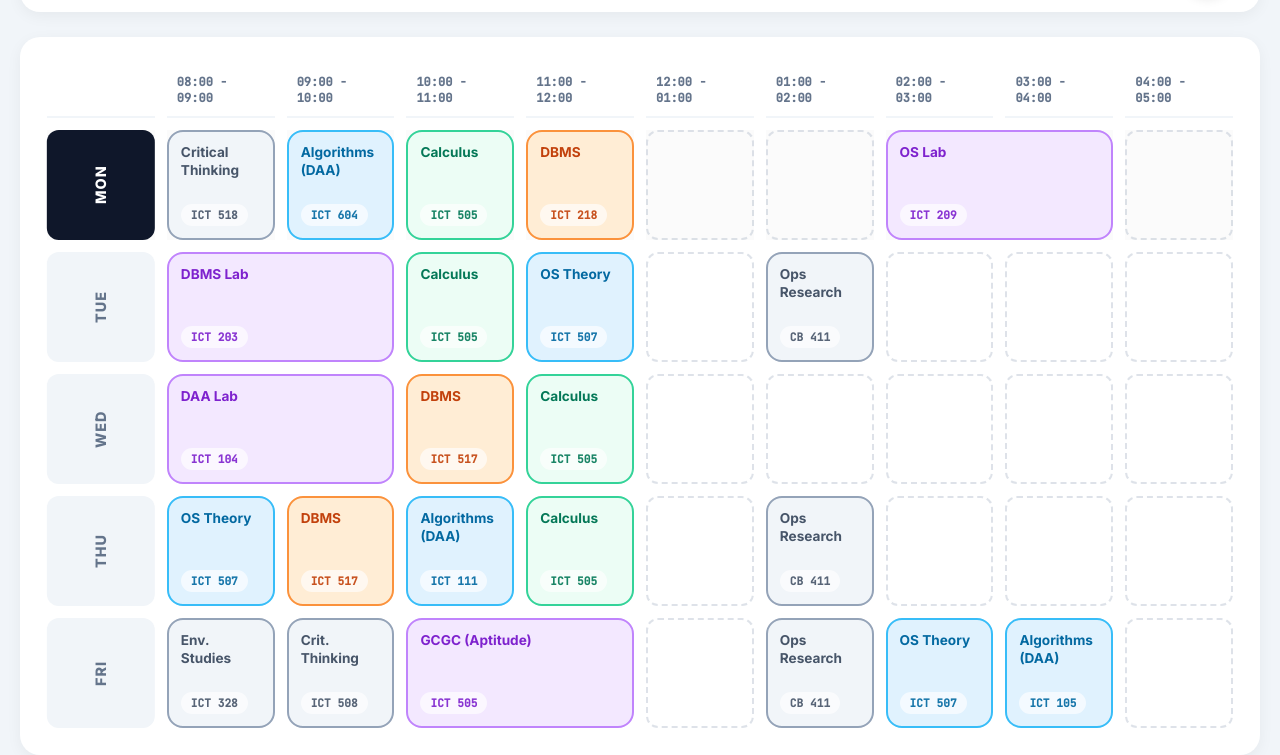
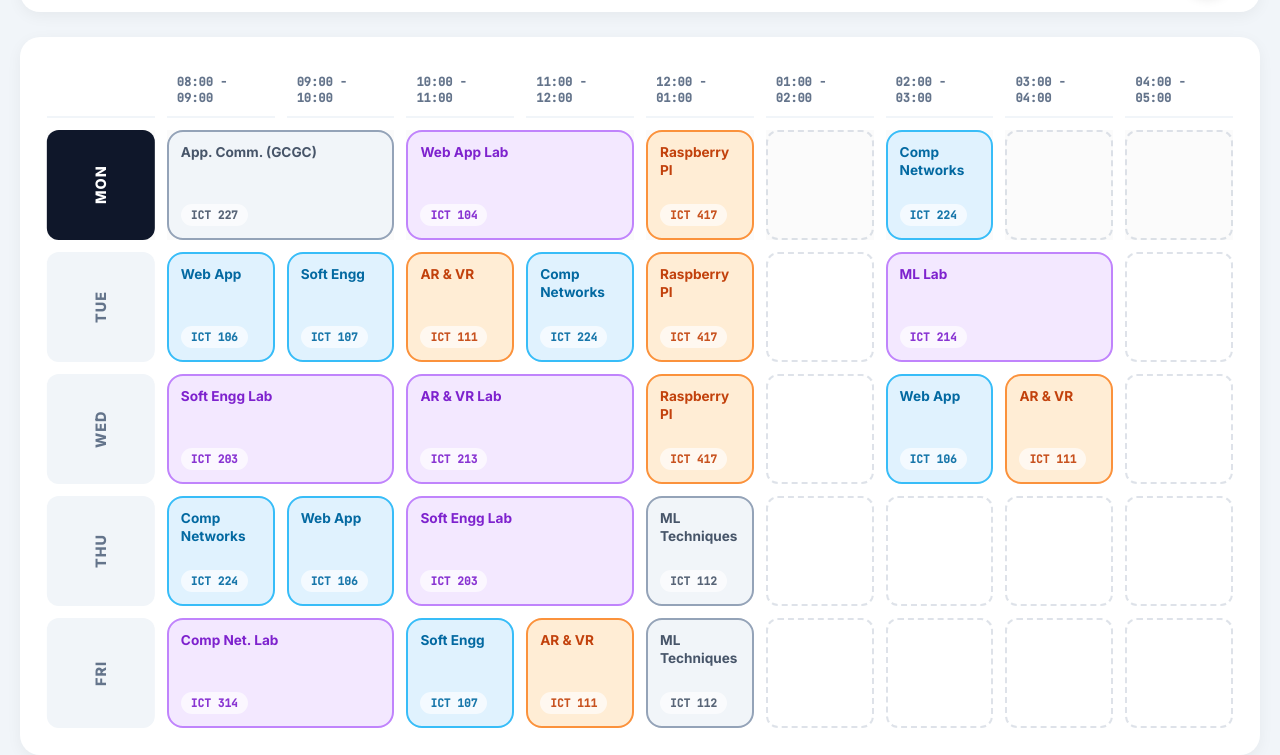
Before and after one commit to JeyaVardhan-L/Timetable, a plain HTML site: page index.html in a window 1280 px wide. Both pictures are taken after a click on the button "Alpha". Shown: the part 73-828 px from the top of the page. Drawn offline with Linux system fonts and the light colour scheme.

Commit message:
Updated my sem 5 time table - The Alpha

```diff
--- a/index.html
+++ b/index.html
@@ -262,49 +262,55 @@
             <tbody id="schedule-alpha" class="schedule-body">
                 <tr data-day="Monday">
                     <td><div class="day-circle">MON</div></td>
-                    <td class="t-oe"><div class="card"><span class="subject">Critical Thinking</span><span class="room-tag">ICT 518</span></div></td>
-                    <td class="t-core"><div class="card"><span class="subject">Algorithms (DAA)</span><span class="room-tag">ICT 604</span></div></td>
-                    <td class="t-math"><div class="card"><span class="subject">Calculus</span><span class="room-tag">ICT 505</span></div></td>
-                    <td class="t-elec"><div class="card"><span class="subject">DBMS</span><span class="room-tag">ICT 218</span></div></td>
-                    <td><div class="empty-card"></div></td><td><div class="empty-card"></div></td>
-                    <td colspan="2" class="t-lab"><div class="card"><span class="subject">OS Lab</span><span class="room-tag">ICT 209</span></div></td>
+                    <td colspan="2" class="t-oe"><div class="card"><span class="subject">App. Comm. (GCGC)</span><span class="room-tag">ICT 227</span></div></td>
+                    <td colspan="2" class="t-lab"><div class="card"><span class="subject">Web App Lab</span><span class="room-tag">ICT 104</span></div></td>
+                    <td class="t-elec"><div class="card"><span class="subject">Raspberry PI</span><span class="room-tag">ICT 417</span></div></td>
+                    <td><div class="empty-card"></div></td>
+                    <td class="t-core"><div class="card"><span class="subject">Comp Networks</span><span class="room-tag">ICT 224</span></div></td>
+                    <td><div class="empty-card"></div></td>
                     <td><div class="empty-card"></div></td>
                 </tr>
                 <tr data-day="Tuesday">
                     <td><div class="day-circle">TUE</div></td>
-                    <td colspan="2" class="t-lab"><div class="card"><span class="subject">DBMS Lab</span><span class="room-tag">ICT 203</span></div></td>
-                    <td class="t-math"><div class="card"><span class="subject">Calculus</span><span class="room-tag">ICT 505</span></div></td>
-                    <td class="t-core"><div class="card"><span class="subject">OS Theory</span><span class="room-tag">ICT 507</span></div></td>
+                    <td class="t-core"><div class="card"><span class="subject">Web App</span><span class="room-tag">ICT 106</span></div></td>
+                    <td class="t-core"><div class="card"><span class="subject">Soft Engg</span><span class="room-tag">ICT 107</span></div></td>
+                    <td class="t-elec"><div class="card"><span class="subject">AR & VR</span><span class="room-tag">ICT 111</span></div></td>
+                    <td class="t-core"><div class="card"><span class="subject">Comp Networks</span><span class="room-tag">ICT 224</span></div></td>
+                    <td class="t-elec"><div class="card"><span class="subject">Raspberry PI</span><span class="room-tag">ICT 417</span></div></td>
                     <td><div class="empty-card"></div></td>
-                    <td class="t-oe"><div class="card"><span class="subject">Ops Research</span><span class="room-tag">CB 411</span></div></td>
-                    <td><div class="empty-card"></div></td><td><div class="empty-card"></div></td><td><div class="empty-card"></div></td>
+                    <td colspan="2" class="t-lab"><div class="card"><span class="subject">ML Lab</span><span class="room-tag">ICT 214</span></div></td>
+                    <td><div class="empty-card"></div></td>
                 </tr>
                 <tr data-day="Wednesday">
                     <td><div class="day-circle">WED</div></td>
-                    <td colspan="2" class="t-lab"><div class="card"><span class="subject">DAA Lab</span><span class="room-tag">ICT 104</span></div></td>
-                    <td class="t-elec"><div class="card"><span class="subject">DBMS</span><span class="room-tag">ICT 517</span></div></td>
-                    <td class="t-math"><div class="card"><span class="subject">Calculus</span><span class="room-tag">ICT 505</span></div></td>
-                    <td><div class="empty-card"></div></td><td><div class="empty-card"></div></td><td><div class="empty-card"></div></td><td><div class="empty-card"></div></td><td><div class="empty-card"></div></td>
+                    <td colspan="2" class="t-lab"><div class="card"><span class="subject">Soft Engg Lab</span><span class="room-tag">ICT 203</span></div></td>
+                    <td colspan="2" class="t-lab"><div class="card"><span class="subject">AR & VR Lab</span><span class="room-tag">ICT 213</span></div></td>
+                    <td class="t-elec"><div class="card"><span class="subject">Raspberry PI</span><span class="room-tag">ICT 417</span></div></td>
+                    <td><div class="empty-card"></div></td>
+                    <td class="t-core"><div class="card"><span class="subject">Web App</span><span class="room-tag">ICT 106</span></div></td>
+                    <td class="t-elec"><div class="card"><span class="subject">AR & VR</span><span class="room-tag">ICT 111</span></div></td>
+                    <td><div class="empty-card"></div></td>
                 </tr>
                 <tr data-day="Thursday">
                     <td><div class="day-circle">THU</div></td>
-                    <td class="t-core"><div class="card"><span class="subject">OS Theory</span><span class="room-tag">ICT 507</span></div></td>
-                    <td class="t-elec"><div class="card"><span class="subject">DBMS</span><span class="room-tag">ICT 517</span></div></td>
-                    <td class="t-core"><div class="card"><span class="subject">Algorithms (DAA)</span><span class="room-tag">ICT 111</span></div></td>
-                    <td class="t-math"><div class="card"><span class="subject">Calculus</span><span class="room-tag">ICT 505</span></div></td>
+                    <td class="t-core"><div class="card"><span class="subject">Comp Networks</span><span class="room-tag">ICT 224</span></div></td>
+                    <td class="t-core"><div class="card"><span class="subject">Web App</span><span class="room-tag">ICT 106</span></div></td>
+                    <td colspan="2" class="t-lab"><div class="card"><span class="subject">Soft Engg Lab</span><span class="room-tag">ICT 203</span></div></td>
+                    <td class="t-oe"><div class="card"><span class="subject">ML Techniques</span><span class="room-tag">ICT 112</span></div></td>
                     <td><div class="empty-card"></div></td>
-                    <td class="t-oe"><div class="card"><span class="subject">Ops Research</span><span class="room-tag">CB 411</span></div></td>
-                    <td><div class="empty-card"></div></td><td><div class="empty-card"></div></td><td><div class="empty-card"></div></td>
+                    <td><div class="empty-card"></div></td>
+                    <td><div class="empty-card"></div></td>
+                    <td><div class="empty-card"></div></td>
                 </tr>
                 <tr data-day="Friday">
                     <td><div class="day-circle">FRI</div></td>
-                    <td class="t-oe"><div class="card"><span class="subject">Env. Studies</span><span class="room-tag">ICT 328</span></div></td>
-                    <td class="t-oe"><div class="card"><span class="subject">Crit. Thinking</span><span class="room-tag">ICT 508</span></div></td>
-                    <td colspan="2" class="t-lab"><div class="card"><span class="subject">GCGC (Aptitude)</span><span class="room-tag">ICT 505</span></div></td>
+                    <td colspan="2" class="t-lab"><div class="card"><span class="subject">Comp Net. Lab</span><span class="room-tag">ICT 314</span></div></td>
+                    <td class="t-core"><div class="card"><span class="subject">Soft Engg</span><span class="room-tag">ICT 107</span></div></td>
+                    <td class="t-elec"><div class="card"><span class="subject">AR & VR</span><span class="room-tag">ICT 111</span></div></td>
+                    <td class="t-oe"><div class="card"><span class="subject">ML Techniques</span><span class="room-tag">ICT 112</span></div></td>
                     <td><div class="empty-card"></div></td>
-                    <td class="t-oe"><div class="card"><span class="subject">Ops Research</span><span class="room-tag">CB 411</span></div></td>
-                    <td class="t-core"><div class="card"><span class="subject">OS Theory</span><span class="room-tag">ICT 507</span></div></td>
-                    <td class="t-core"><div class="card"><span class="subject">Algorithms (DAA)</span><span class="room-tag">ICT 105</span></div></td>
+                    <td><div class="empty-card"></div></td>
+                    <td><div class="empty-card"></div></td>
                     <td><div class="empty-card"></div></td>
                 </tr>
             </tbody>
```
